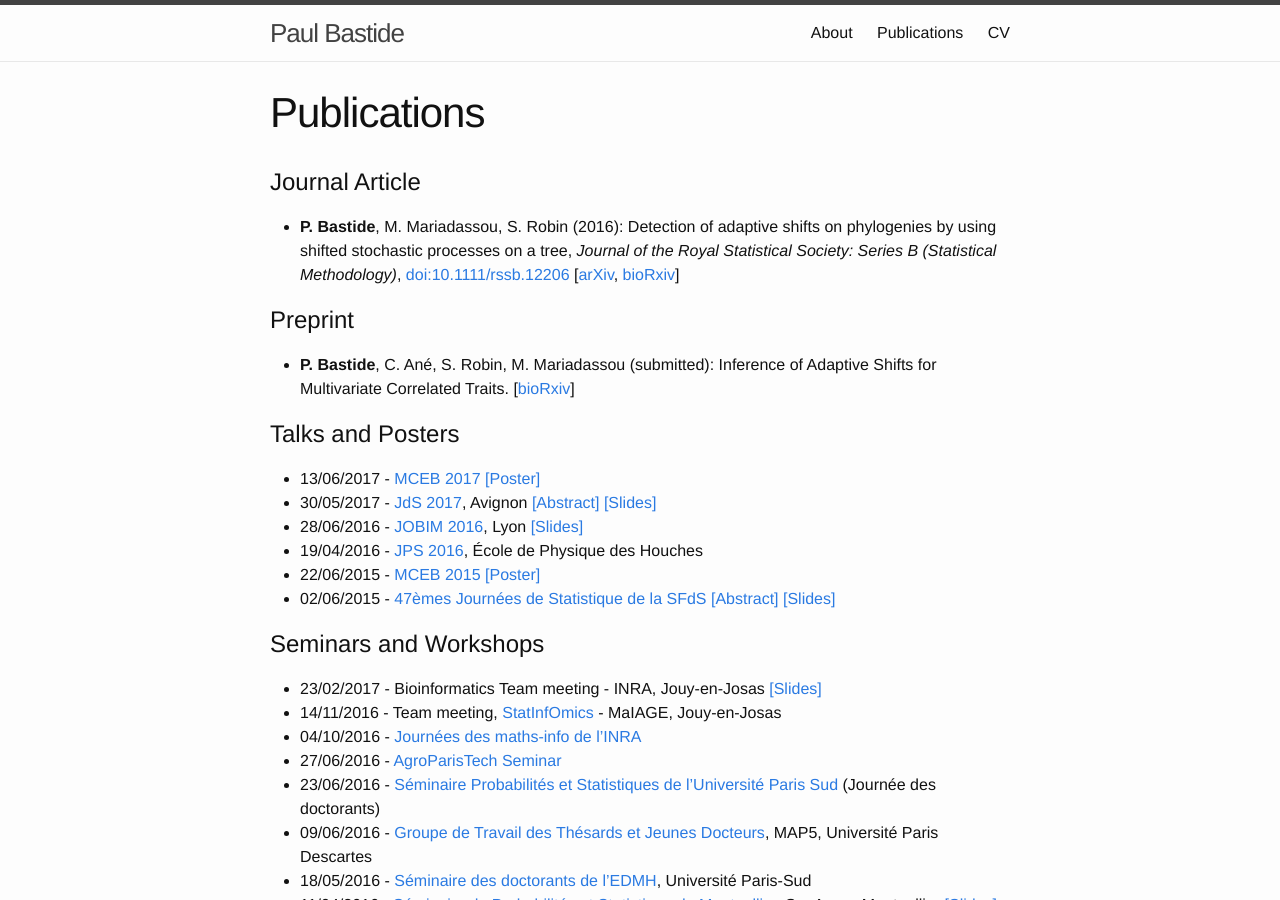
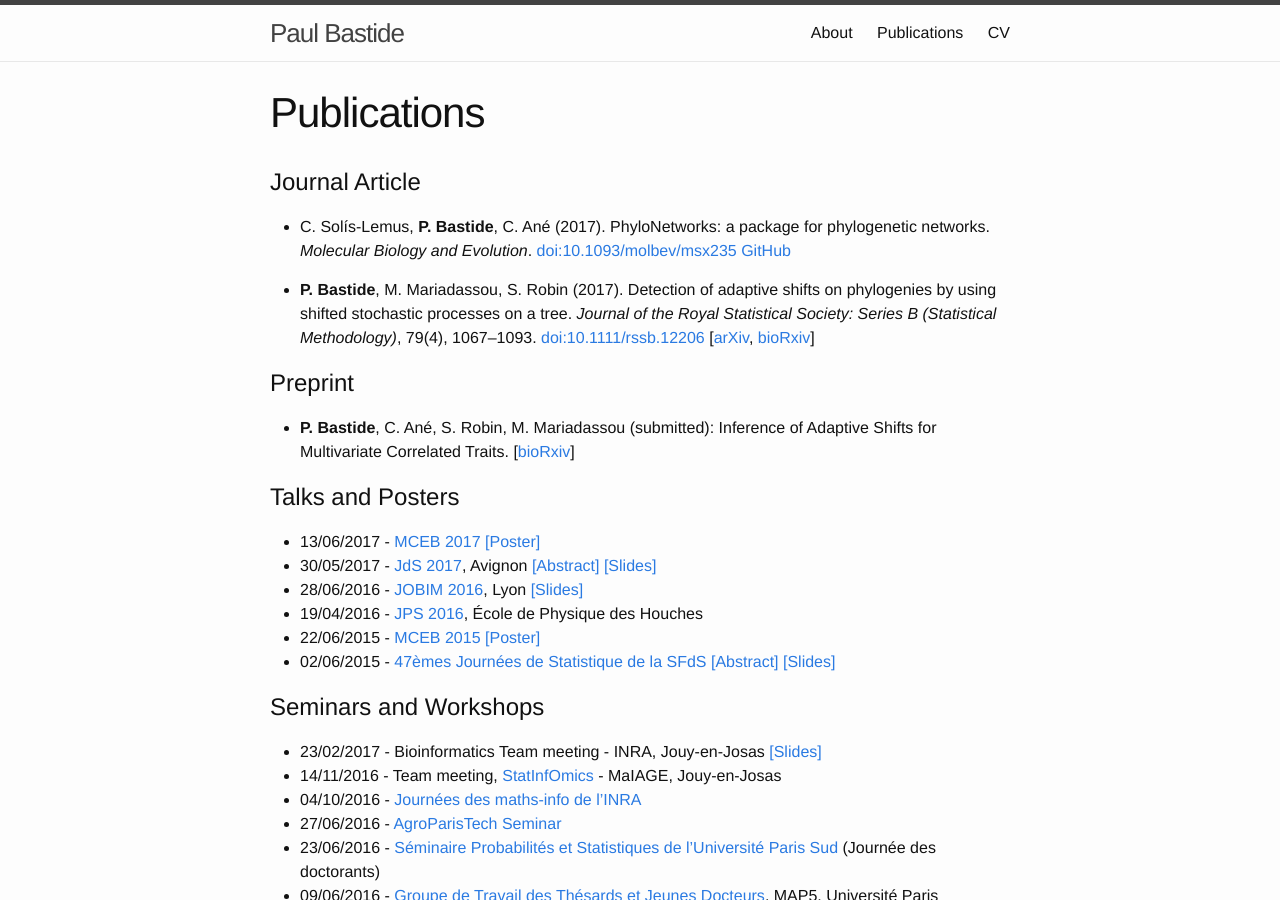
Before and after one commit to pbastide/pbastide.github.io, a Jekyll site: the page built from publi.md, in a window 1280 px wide and 900 px high. Built offline with Jekyll 4.4.1, drawn with Linux system fonts in a browser that asks for light colours.

Commit message:
Update publications.

```diff
--- a/publi.md
+++ b/publi.md
@@ -6,7 +6,9 @@ weight: 3
 
 # Journal Article
 
-- **P. Bastide**, M. Mariadassou, S. Robin (2016): Detection of adaptive shifts on phylogenies by using shifted stochastic processes on a tree, *Journal of the Royal Statistical Society: Series B (Statistical Methodology)*, [doi:10.1111/rssb.12206](http://onlinelibrary.wiley.com/doi/10.1111/rssb.12206/full) [[arXiv](http://arxiv.org/abs/1508.00225), [bioRxiv](http://biorxiv.org/content/early/2016/02/05/023804)]
+- C. Solís-Lemus, **P. Bastide**, C. Ané (2017). PhyloNetworks: a package for phylogenetic networks. *Molecular Biology and Evolution*. [doi:10.1093/molbev/msx235](https://doi.org/10.1093/molbev/msx235) [GitHub](https://github.com/crsl4/PhyloNetworks.jl)
+
+- **P. Bastide**, M. Mariadassou, S. Robin (2017). Detection of adaptive shifts on phylogenies by using shifted stochastic processes on a tree. *Journal of the Royal Statistical Society: Series B (Statistical Methodology)*, 79(4), 1067–1093. [doi:10.1111/rssb.12206](https://doi.org/10.1111/rssb.12206) [[arXiv](http://arxiv.org/abs/1508.00225), [bioRxiv](http://www.biorxiv.org/content/early/2016/07/13/023804)]
 
 # Preprint
 
```
